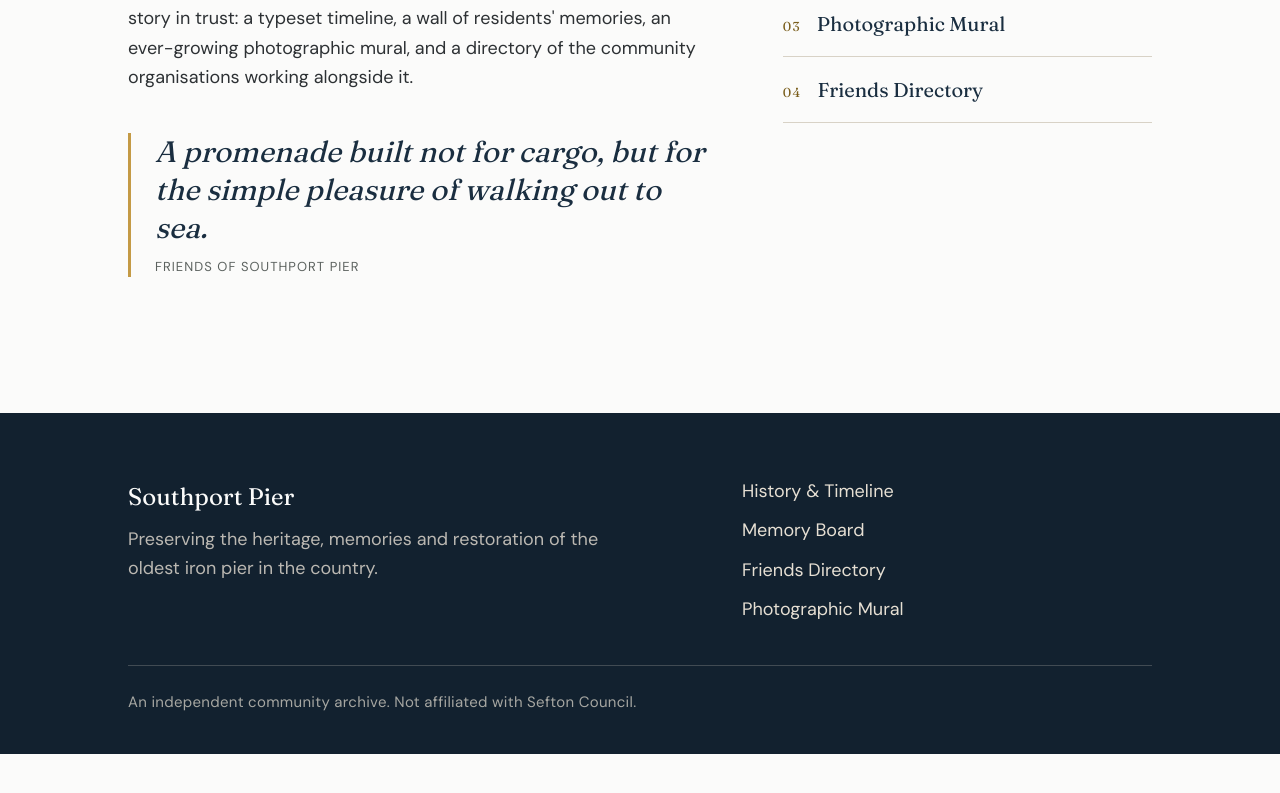
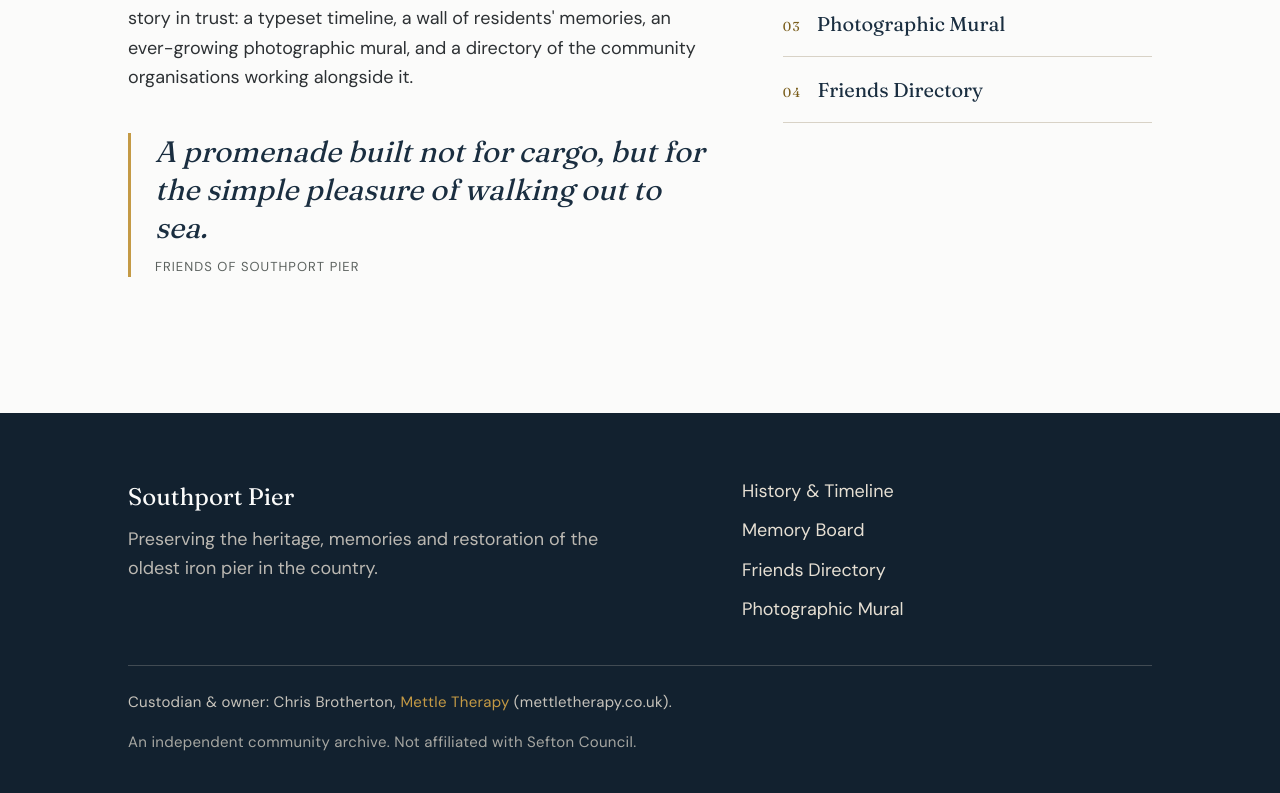
Before and after one commit to cbroth86/southport-pier, a Next.js app: page / in a window 1280 px wide. Shown: the part 944-1737 px from the top of the page. Before the commit the page ends 1698 px from the top, so only its background shows below. Built offline with nearby package versions, Linux system fonts and the light colour scheme; no server answers.

Commit message:
Add site-wide custodian & owner credit to footer
Credits Chris Brotherton of Mettle Therapy (mettletherapy.co.uk) as the
custodian and owner of the Southport Pier community archive.

https://claude.ai/code/session_01La5vucy5459k2ADF2eA1Xc

```diff
--- a/components/layout/SiteFooter.module.css
+++ b/components/layout/SiteFooter.module.css
@@ -48,8 +48,20 @@
 }
 .links a:hover { color: var(--color-accent); }
 
+.custodian {
+  margin: var(--space-3) 0 0;
+  font-size: var(--text-sm);
+  letter-spacing: 0.02em;
+  color: color-mix(in srgb, var(--color-secondary) 85%, transparent);
+}
+.custodian a {
+  color: var(--color-accent);
+  text-decoration: none;
+}
+.custodian a:hover { text-decoration: underline; }
+
 .disclaimer {
-  margin: var(--space-3) 0 0;
+  margin: var(--space-2) 0 0;
   font-size: var(--text-sm);
   letter-spacing: 0.02em;
   color: color-mix(in srgb, var(--color-secondary) 70%, transparent);
--- a/components/layout/SiteFooter.tsx
+++ b/components/layout/SiteFooter.tsx
@@ -27,6 +27,18 @@ export function SiteFooter() {
           </nav>
         </div>
 
+        <p className={styles.custodian}>
+          Custodian &amp; owner: Chris Brotherton,{" "}
+          <a
+            href="https://mettletherapy.co.uk"
+            target="_blank"
+            rel="noopener noreferrer"
+          >
+            Mettle Therapy
+          </a>{" "}
+          (mettletherapy.co.uk).
+        </p>
+
         <p className={styles.disclaimer}>
           An independent community archive. Not affiliated with Sefton Council.
         </p>
```
